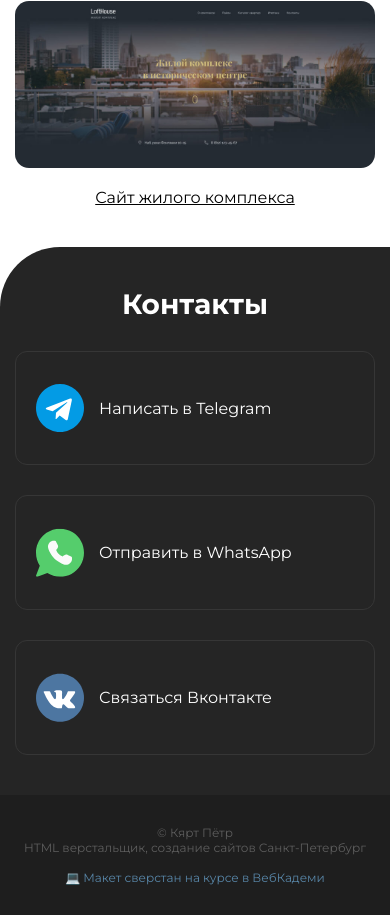
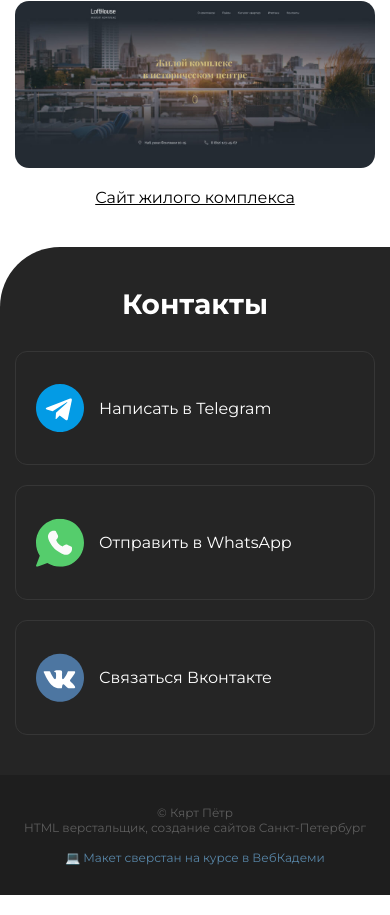
Before and after one commit to sgmy7777/portfolio, a plain HTML site: page index.html in a window 390 px wide. Shown: the part 1123-2038 px from the top of the page. Drawn offline with Linux system fonts and the light colour scheme.

Commit message:
Update media.css

```diff
--- a/media.css
+++ b/media.css
@@ -93,7 +93,7 @@
       font-size: 28px;
   }
 
-  .massngers {
+  .messages {
       gap: 20px;
    }
 
```
